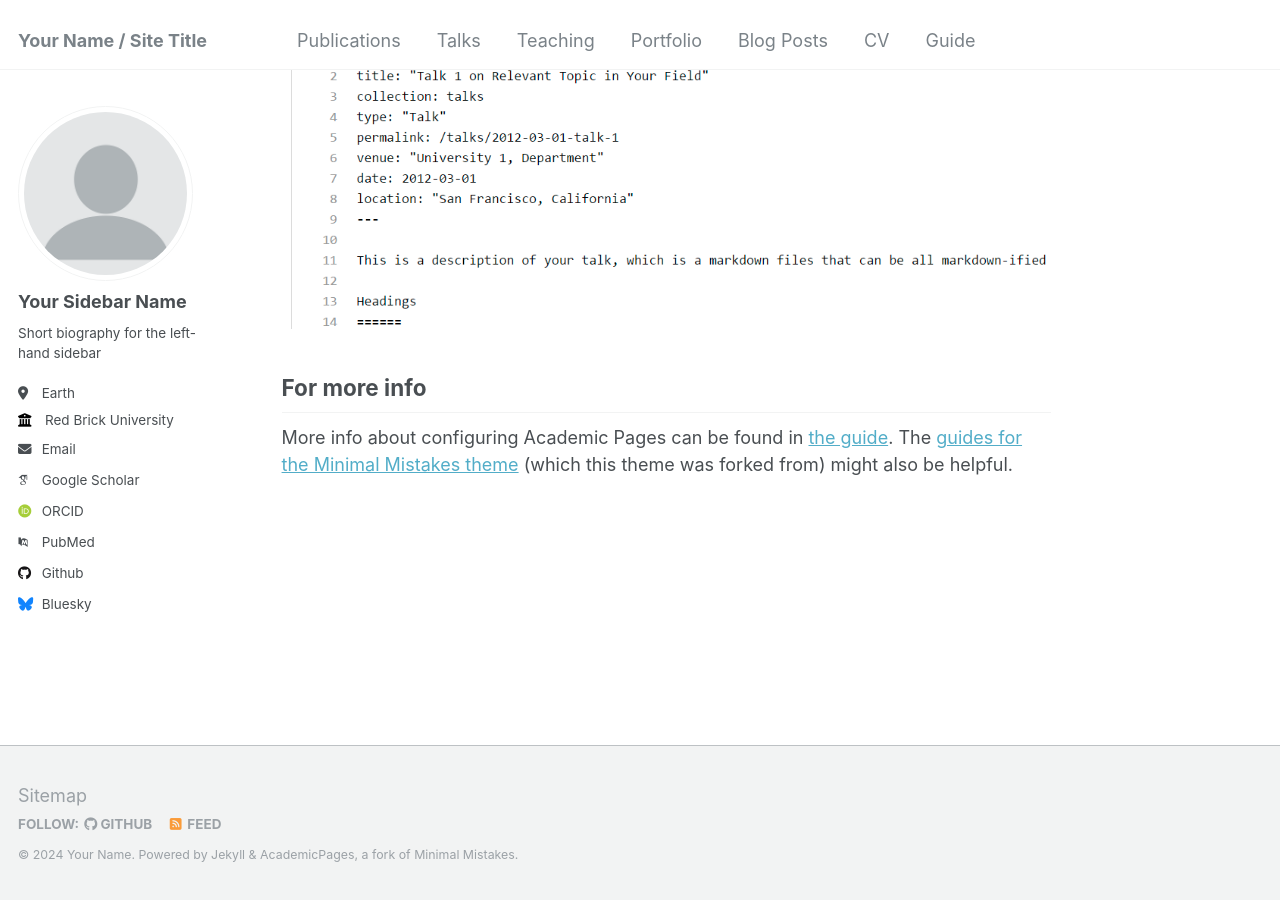
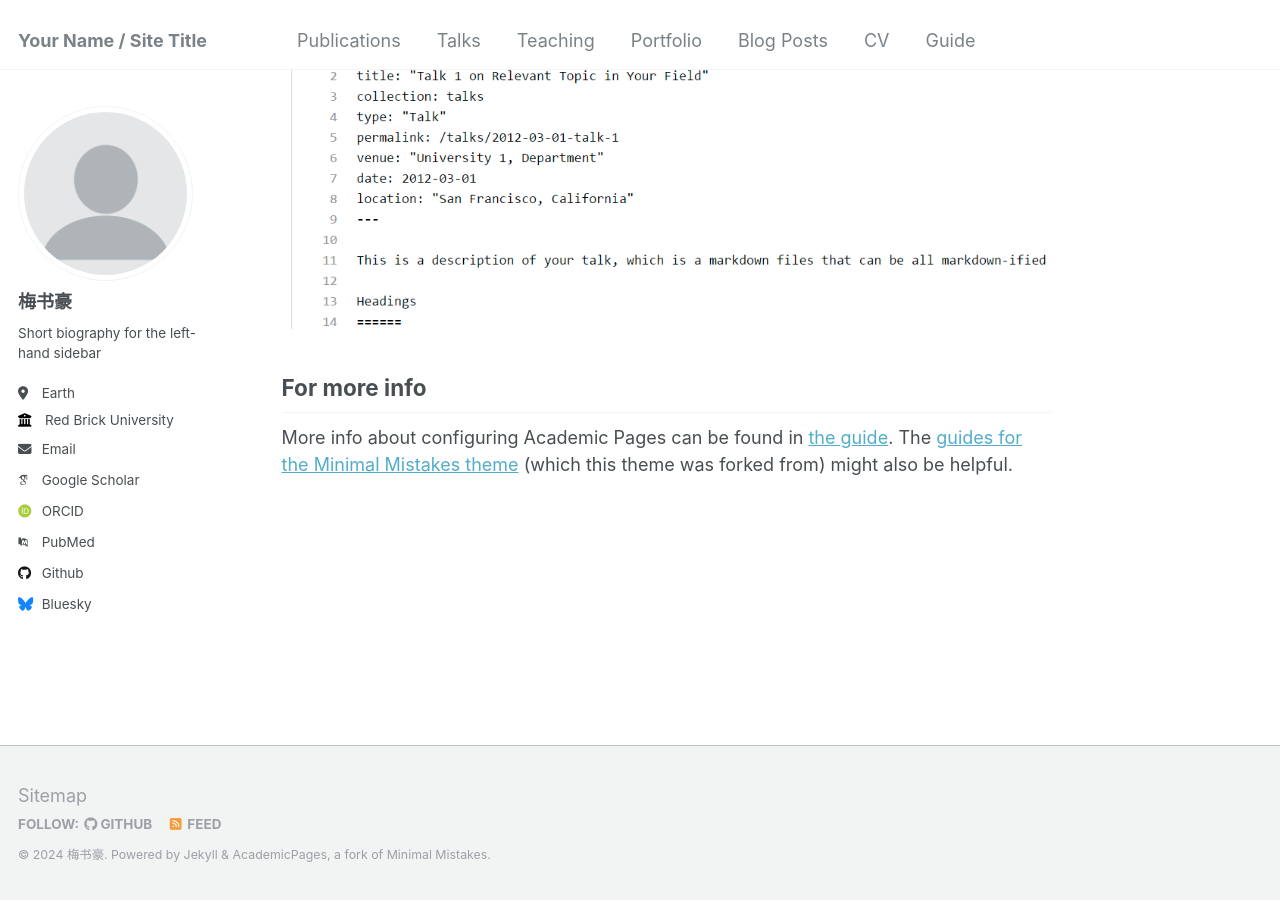
Before and after one commit to yqtwrzww/yqtwrzw.github.io, a Jekyll site: the page built from _pages/about.md, in a window 1280 px wide and 900 px high, scrolled down 2660 px. Built offline with Jekyll 4.4.1, drawn with Linux system fonts in a browser that asks for light colours; some web fonts are replaced.

Commit message:
Update _config.yml

```diff
--- a/_config.yml
+++ b/_config.yml
@@ -10,11 +10,11 @@
 locale                   : "en-US"
 title                    : "Your Name / Site Title"
 title_separator          : "-"
-name                     : &name "Your Name"
+name                     : &name "梅书豪"
 description              : &description "personal description"
-url                      : https://academicpages.github.io # the base hostname & protocol for your site e.g. "https://mmistakes.github.io"
+url                      : https://yqtwrzw.github.io # the base hostname & protocol for your site e.g. "https://mmistakes.github.io"
 baseurl                  : "" # the subpath of your site, e.g. "/blog"
-repository               : "academicpages/academicpages.github.io"
+repository               : "yqtwrzww/yqtwrzw.github.io"
 
 # Site Author - The following control what appear as part of the author content on the side bar.
 #               If a field is blank the icon and link will not appear, otherwise it will be shown.
@@ -22,7 +22,7 @@ repository               : "academicpages/academicpages.github.io"
 author:
   # Biographic information
   avatar           : "profile.png"
-  name             : "Your Sidebar Name"
+  name             : "梅书豪"
   pronouns         : # example: "she/her"
   bio              : "Short biography for the left-hand sidebar"
   location         : "Earth"
```
